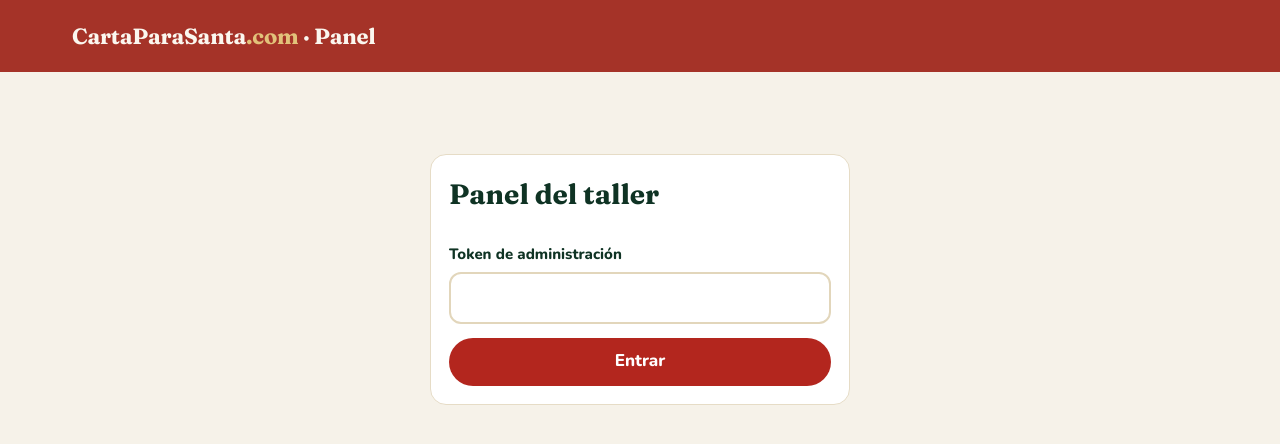
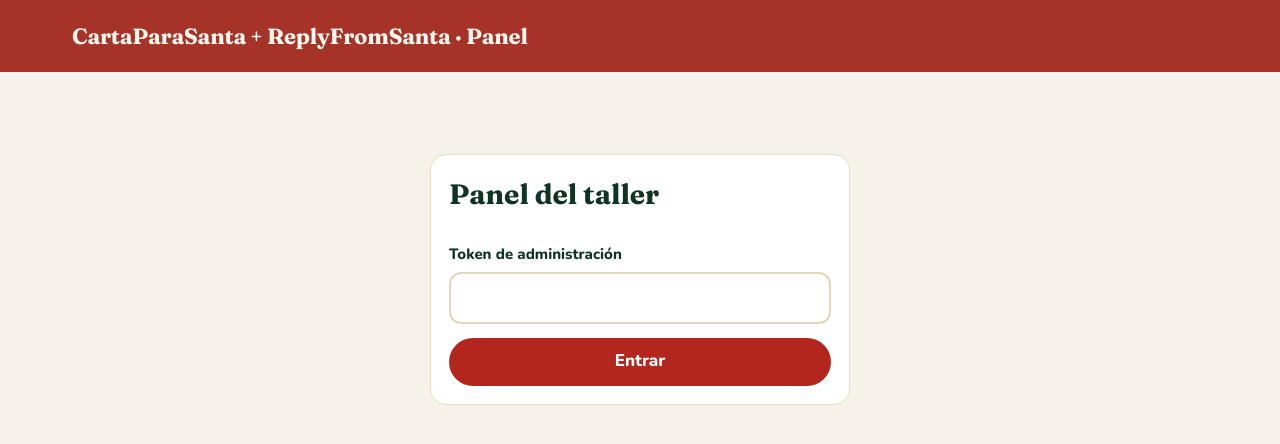
Before and after one commit to medicatedarts/carta-para-santa-frontend, a plain HTML site: page admin.html in a window 1280 px wide. Drawn offline with Linux system fonts and the light colour scheme.

Commit message:
Panel: el nombre del sitio sale correcto también en la pantalla de entrada
Co-Authored-By: Claude Opus 5.5 <noreply@anthropic.com>
Claude-Session: https://claude.ai/code/session_0155Dy2VDtaHX3j9BaBqY3EW

```diff
--- a/admin.html
+++ b/admin.html
@@ -426,6 +426,7 @@
   }
   $('btn-check').addEventListener('click', runCheck);
 
+  renderSite();
   if (token) api('/stats').then(start).catch(logout); else logout();
 })();
 </script>
```
